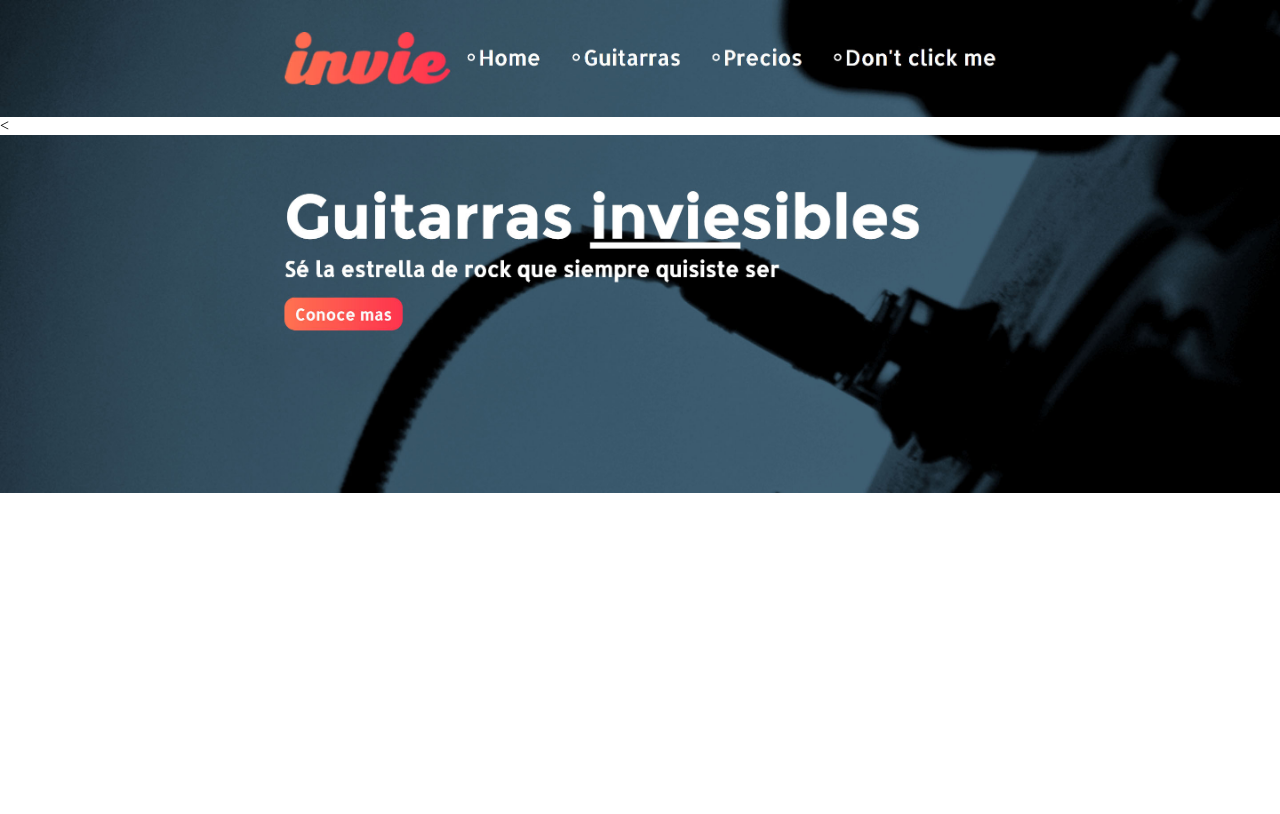
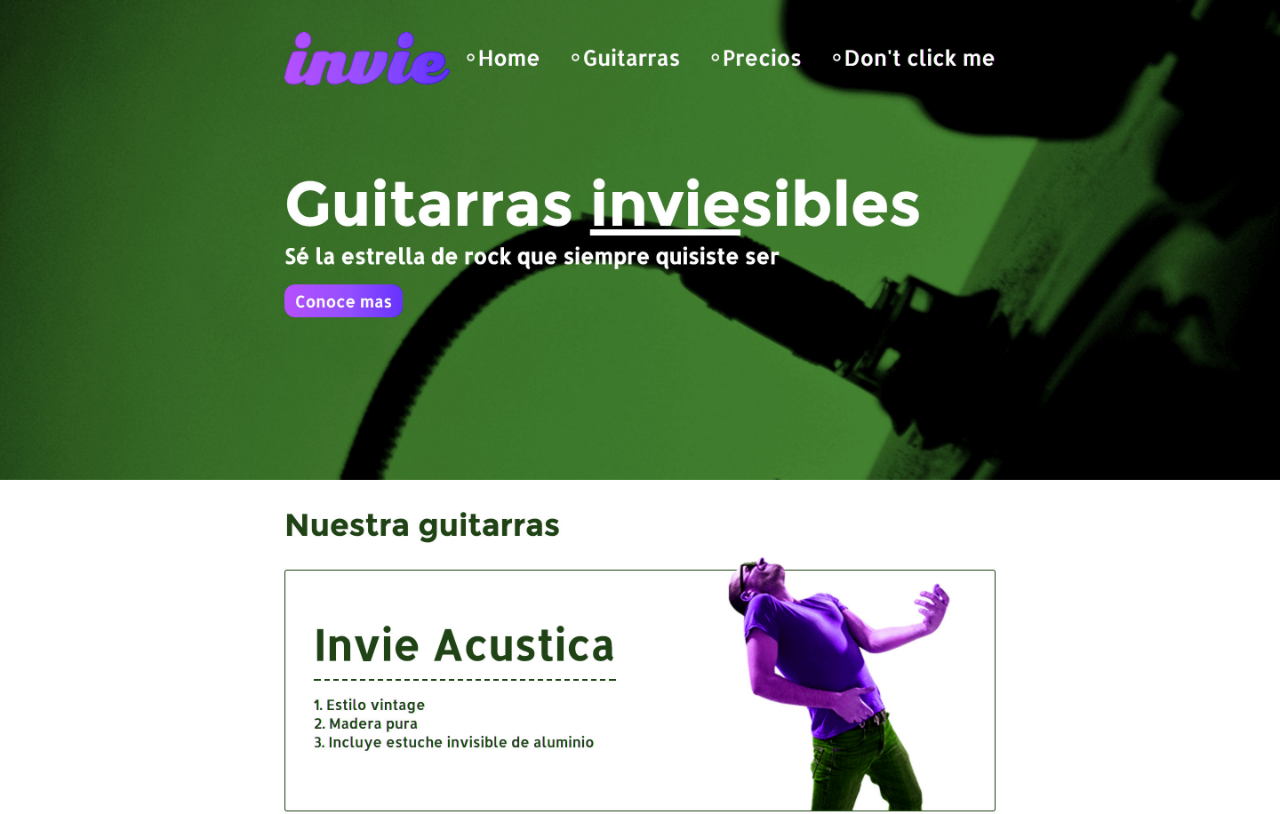
Before and after one commit to Josenoelmarenco/invie-github, a plain HTML site: page index.html in a window 1280 px wide. Shown: the top 814 px of the page. Drawn offline with Linux system fonts and the light colour scheme.

Commit message:
nueva versión de invie - verde

```diff
--- a/index.html
+++ b/index.html
@@ -13,7 +13,6 @@
     </style>
     </head>
     <body>
-      <img src="header.jpg" alt="">
-      <<img src="hero.jpg" alt="">
+      <img src="nueva-version.jpg" alt="">
       </body>
       </html>
```
Also changed, not shown: nueva-version.jpg (added).
